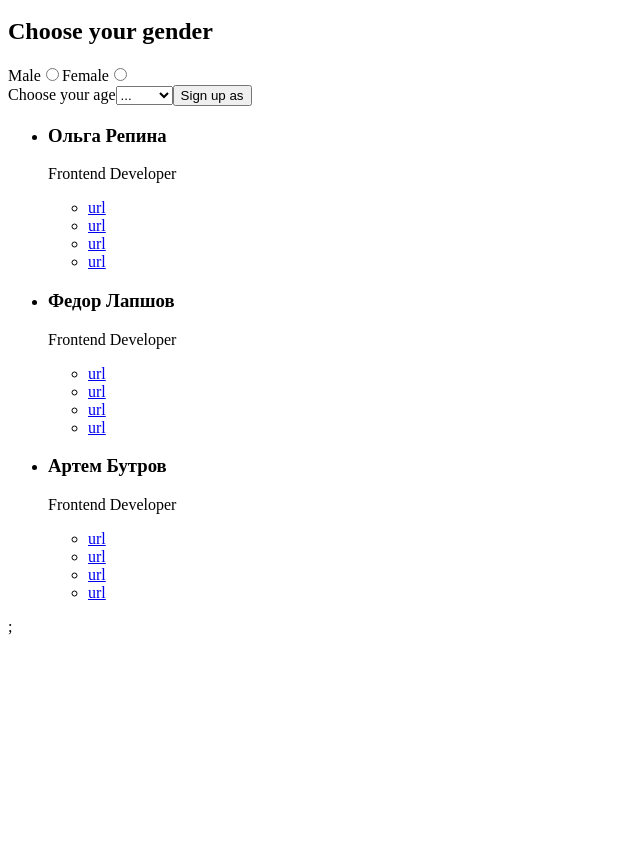
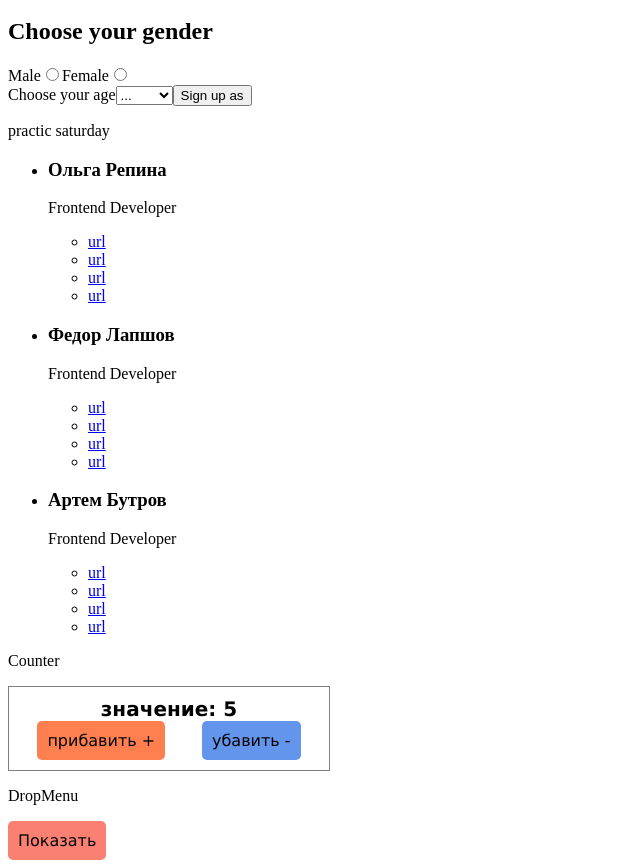
Before and after one commit to ialiev685/examples-react, a React (Create React App) app: page / in a window 1280 px wide. Shown: the part 166-1034 px from the top of the page, without its empty margins (0-640 px from the left). Before the commit the page ends 810 px from the top, so only its background shows below. Built offline with nearby package versions, Linux system fonts and the light colour scheme.

Commit message:
practic for yourself

```diff
--- a/src/App.js
+++ b/src/App.js
@@ -3,8 +3,11 @@
 import { Button, Counter } from './lessons/lesson-3/eventAndStatus.js';
 import Form from './lessons/lesson-4/Forms.jsx';
 
-import dataOurTeam from './data/ourTeam.json';
+import dataOurTeam from './dataOurTeam/ourTeam.json';
 import OurTeamlList from './OurTemaList/OurTeamList.jsx';
+
+import CounterTwo from './CounterTwo';
+import DropMenu from './DropMenu';
 
 const App = () => {
   return (
@@ -14,7 +17,12 @@ const App = () => {
       <Counter step={5} initialValue={10} />
       <p>lesson 4</p>
       <Form />
-      <OurTeamlList data={dataOurTeam} />;
+      <p>practic saturday</p>
+      <OurTeamlList data={dataOurTeam} />
+      <p>Counter</p>
+      <CounterTwo initialValue={5} />
+      <p>DropMenu</p>
+      <DropMenu />
     </>
   );
 };
--- /dev/null
+++ b/src/CounterTwo/CounterTwo.css
@@ -0,0 +1,42 @@
+.counter {
+  border: 1px solid gray;
+  font-family: Verdana, Geneva, Tahoma, sans-serif;
+  font-weight: 700;
+
+  width: 300px;
+  padding: 10px;
+}
+
+.counter__controls {
+  display: flex;
+  justify-content: space-around;
+}
+
+.counter__value {
+  font-family: Verdana, Geneva, Tahoma, sans-serif;
+  font-weight: 700;
+  font-size: 20px;
+
+  margin: 0;
+
+  text-align: center;
+}
+
+.counter__button {
+  padding: 10px;
+
+  outline: none;
+
+  font-family: Verdana, Geneva, Tahoma, sans-serif;
+  border-radius: 5px;
+  border: none;
+  font-size: 16px;
+}
+
+.counter__button--increment {
+  background-color: coral;
+}
+
+.counter__button--decrement {
+  background-color: cornflowerblue;
+}
--- /dev/null
+++ b/src/CounterTwo/CounterTwo.jsx
@@ -0,0 +1,42 @@
+import React, { Component } from 'react';
+import './CounterTwo.css';
+
+class CounterTwo extends Component {
+  state = {
+    value: this.props.initialValue,
+  };
+
+  increment = () => {
+    this.setState(prevState => ({ value: prevState.value + 1 }));
+  };
+
+  decrement = () => {
+    this.setState(prevState => ({ value: prevState.value - 1 }));
+  };
+
+  render() {
+    const { value } = this.state;
+    return (
+      <div className="counter">
+        <p className="counter__value">значение: {value}</p>
+        <div className="counter__controls">
+          <button
+            className="counter__button counter__button--increment"
+            type="button"
+            onClick={this.increment}
+          >
+            прибавить +
+          </button>
+          <button
+            className="counter__button counter__button--decrement"
+            type="button"
+            onClick={this.decrement}
+          >
+            убавить -
+          </button>
+        </div>
+      </div>
+    );
+  }
+}
+export default CounterTwo;
--- /dev/null
+++ b/src/CounterTwo/index.js
@@ -0,0 +1 @@
+export { default } from './CounterTwo.jsx';
--- /dev/null
+++ b/src/DropMenu/DropMenu.css
@@ -0,0 +1,25 @@
+.dropmenu {
+  width: 200px;
+}
+
+.dropmenu__button {
+  border: none;
+  outline: none;
+  border-radius: 5px;
+
+  padding: 10px;
+
+  font-family: Verdana, Geneva, Tahoma, sans-serif;
+
+  font-size: 16px;
+
+  background-color: salmon;
+}
+.dropmenu__menu {
+  background-color: cornflowerblue;
+}
+
+.dropmenu__list {
+  padding: 0;
+  margin: 0;
+}
--- /dev/null
+++ b/src/DropMenu/DropMenu.jsx
@@ -0,0 +1,38 @@
+import React, { Component } from 'react';
+import './DropMenu.css';
+
+class DropMenu extends Component {
+  state = {
+    visible: false,
+  };
+
+  toggle = () => {
+    this.setState(prevState => ({ visible: !prevState.visible }));
+  };
+
+  render() {
+    const { visible } = this.state;
+    return (
+      <div className="dropmenu">
+        <button
+          className="dropmenu__button"
+          type="button"
+          onClick={this.toggle}
+        >
+          {visible ? 'Скрыть' : 'Показать'}
+        </button>
+        {visible && (
+          <div className="dropmenu__menu">
+            <ul className="dropmenu__list">
+              <li>Строка 1</li>
+              <li>Строка 2</li>
+              <li>Строка 3</li>
+            </ul>
+          </div>
+        )}
+      </div>
+    );
+  }
+}
+
+export default DropMenu;
--- /dev/null
+++ b/src/DropMenu/index.js
@@ -0,0 +1 @@
+export { default } from './DropMenu.jsx';
```
Also changed, not shown: src/dataOurTeam/ourTeam.json (renamed from src/data/ourTeam.json).
